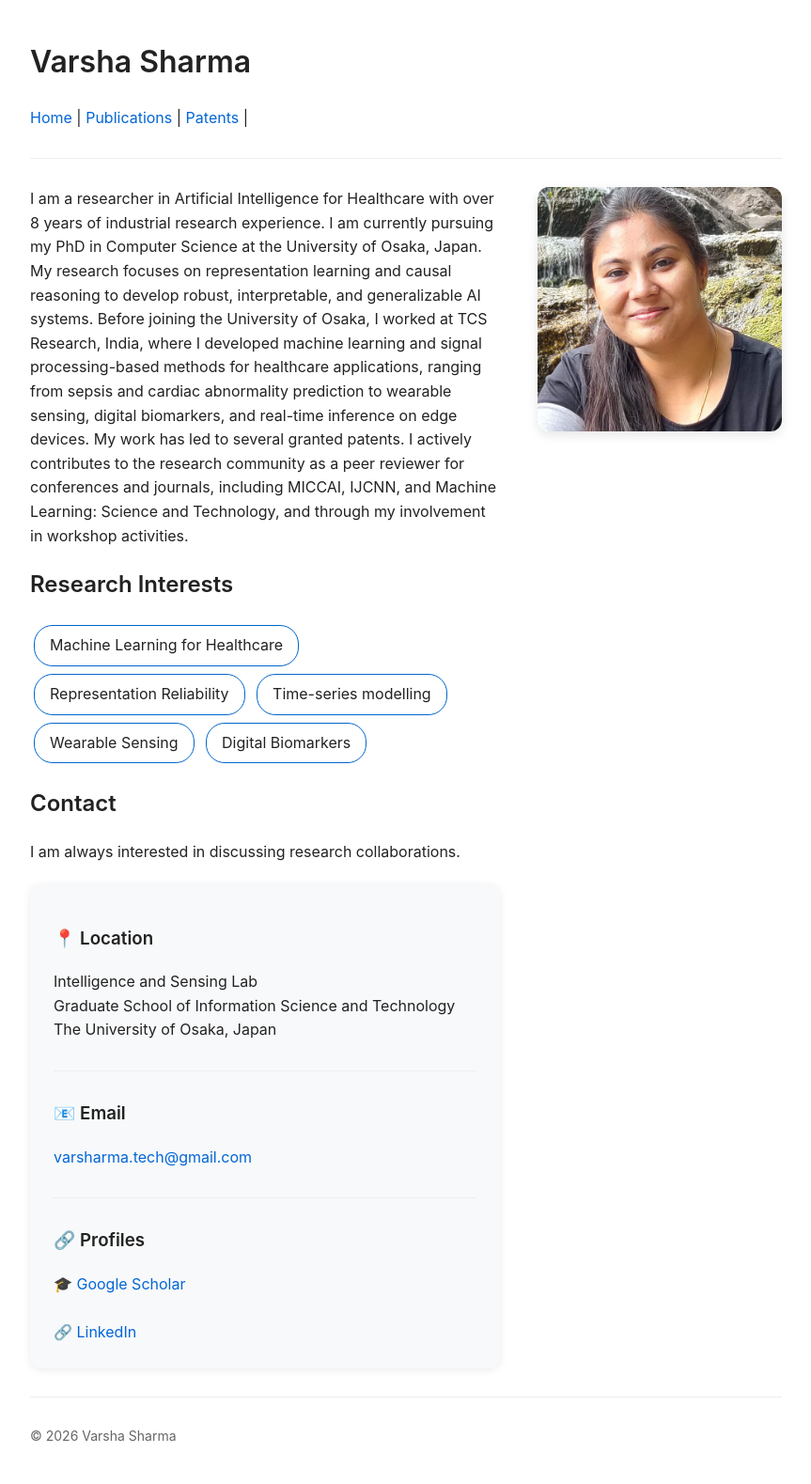
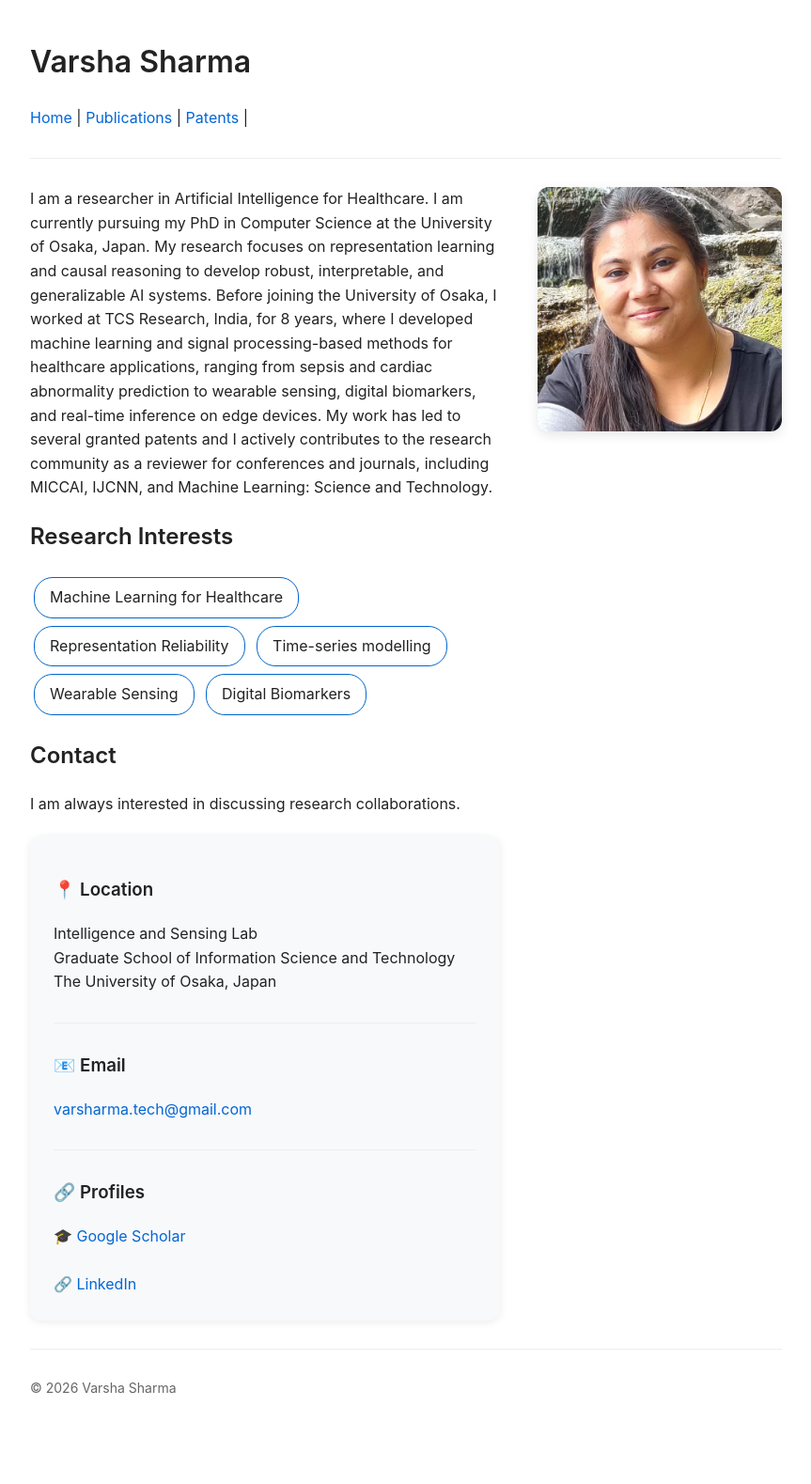
Before and after one commit to shavarsha/shavarsha.github.io, a Jekyll site: the page built from index.md, in a window 1280 px wide. Shown: the whole page at 94% size, without its empty margins (208-1071 px from the left). Built offline with Jekyll 4.4.1, drawn with Linux system fonts in a browser that asks for light colours; after the commit the page ends 1528 px from its top, so only the background shows below that.

Commit message:
Update index.md

```diff
--- a/index.md
+++ b/index.md
@@ -7,7 +7,7 @@ title: Home
 
 <div style="flex:1; min-width:300px;">
 
-I am a researcher in Artificial Intelligence for Healthcare with over 8 years of industrial research experience. I am currently pursuing my PhD in Computer Science at the University of Osaka, Japan. My research focuses on representation learning and causal reasoning to develop robust, interpretable, and generalizable AI systems. Before joining the University of Osaka, I worked at TCS Research, India, where I developed machine learning and signal processing-based methods for healthcare applications, ranging from sepsis and cardiac abnormality prediction to wearable sensing, digital biomarkers, and real-time inference on edge devices. My work has led to several granted patents. I actively contributes to the research community as a peer reviewer for conferences and journals, including MICCAI, IJCNN, and Machine Learning: Science and Technology, and through my involvement in workshop activities.
+I am a researcher in Artificial Intelligence for Healthcare. I am currently pursuing my PhD in Computer Science at the University of Osaka, Japan. My research focuses on representation learning and causal reasoning to develop robust, interpretable, and generalizable AI systems. Before joining the University of Osaka, I worked at TCS Research, India, for 8 years, where I developed machine learning and signal processing-based methods for healthcare applications, ranging from sepsis and cardiac abnormality prediction to wearable sensing, digital biomarkers, and real-time inference on edge devices. My work has led to several granted patents and I actively contributes to the research community as a reviewer for conferences and journals, including MICCAI, IJCNN, and Machine Learning: Science and Technology.
 
 
 <h2>Research Interests</h2><div style="margin-top:15px;">
```
